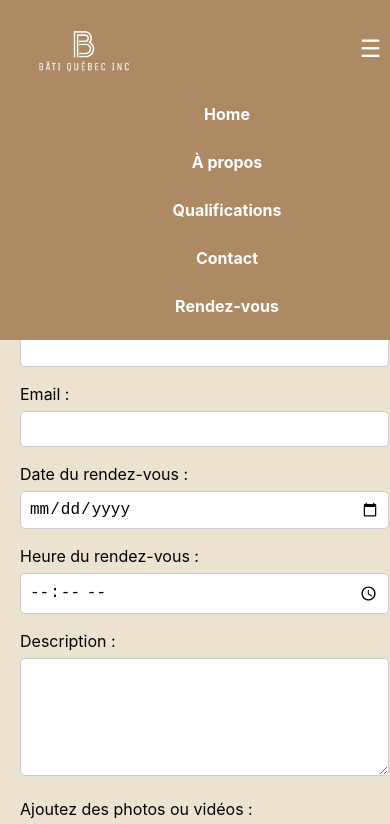
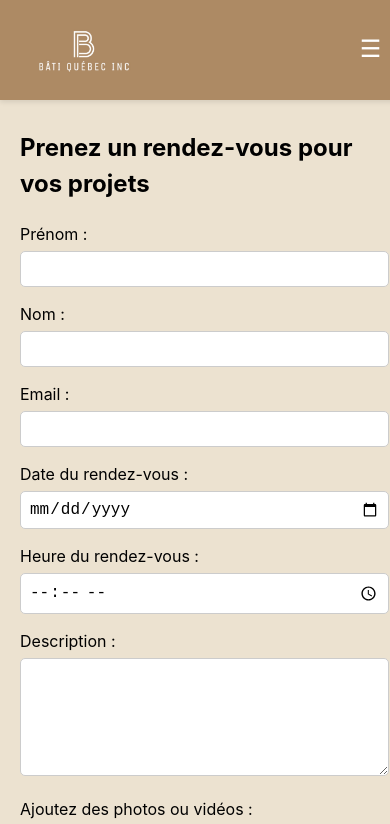
Before and after one commit to MyriamAssam/bati, a React (Vite) app: page /rdv in a window 390 px wide. Shown: the top 824 px of the page. Built offline with nearby package versions, Linux system fonts and the light colour scheme.

Commit message:
Arrangement style css pour mobile

```diff
--- a/src/App.css
+++ b/src/App.css
@@ -112,7 +112,6 @@ nav {
 
 
 
-/* ✅ Correction du Menu Mobile */
 @media (max-width: 768px) {
   nav {
     flex-direction: column;
@@ -120,24 +119,23 @@ nav {
     width: 100%;
     position: absolute;
     top: 80px;
-    /* Décalage pour ne pas chevaucher le header */
+    /* Décalage sous le header */
     left: 0;
     background-color: #AD8A64;
     z-index: 999;
-    /* Assure qu'il est au-dessus des autres éléments */
+    display: none;
+    /* Caché par défaut */
+  }
+
+  .menu-open {
+    display: flex !important;
+    /* S'assurer qu'il s'affiche */
   }
 
   .menuListStyle {
     flex-direction: column;
     width: 100%;
     text-align: center;
-    display: none;
-    /* Caché par défaut */
-  }
-
-  .menu-open .menuListStyle {
-    display: flex;
-    /* Afficher quand le menu est ouvert */
   }
 
   .menuListStyle li {
@@ -158,6 +156,7 @@ nav {
     z-index: 1001;
   }
 }
+
 
 
 
--- a/src/Header.jsx
+++ b/src/Header.jsx
@@ -4,6 +4,9 @@ import './App.css';
 
 const Header = () => {
     const [menuOpen, setMenuOpen] = useState(false);
+
+    // Fonction pour fermer le menu au clic
+    const closeMenu = () => setMenuOpen(false);
 
     return (
         <header>
@@ -19,11 +22,11 @@ const Header = () => {
             {/* Menu de navigation */}
             <nav className={menuOpen ? "menu-open" : ""}>
                 <ul className="menuListStyle">
-                    <li><Link to="/" onClick={() => setMenuOpen(false)}>Home</Link></li>
-                    <li><Link to="/about" onClick={() => setMenuOpen(false)}>À propos</Link></li>
-                    <li><Link to="/qualifications" onClick={() => setMenuOpen(false)}>Qualifications</Link></li>
-                    <li><Link to="/contact" onClick={() => setMenuOpen(false)}>Contact</Link></li>
-                    <li><Link to="/rdv" onClick={() => setMenuOpen(false)}>Rendez-vous</Link></li>
+                    <li><Link to="/" onClick={closeMenu}>Home</Link></li>
+                    <li><Link to="/about" onClick={closeMenu}>À propos</Link></li>
+                    <li><Link to="/qualifications" onClick={closeMenu}>Qualifications</Link></li>
+                    <li><Link to="/contact" onClick={closeMenu}>Contact</Link></li>
+                    <li><Link to="/rdv" onClick={closeMenu}>Rendez-vous</Link></li>
                 </ul>
             </nav>
         </header>
```
